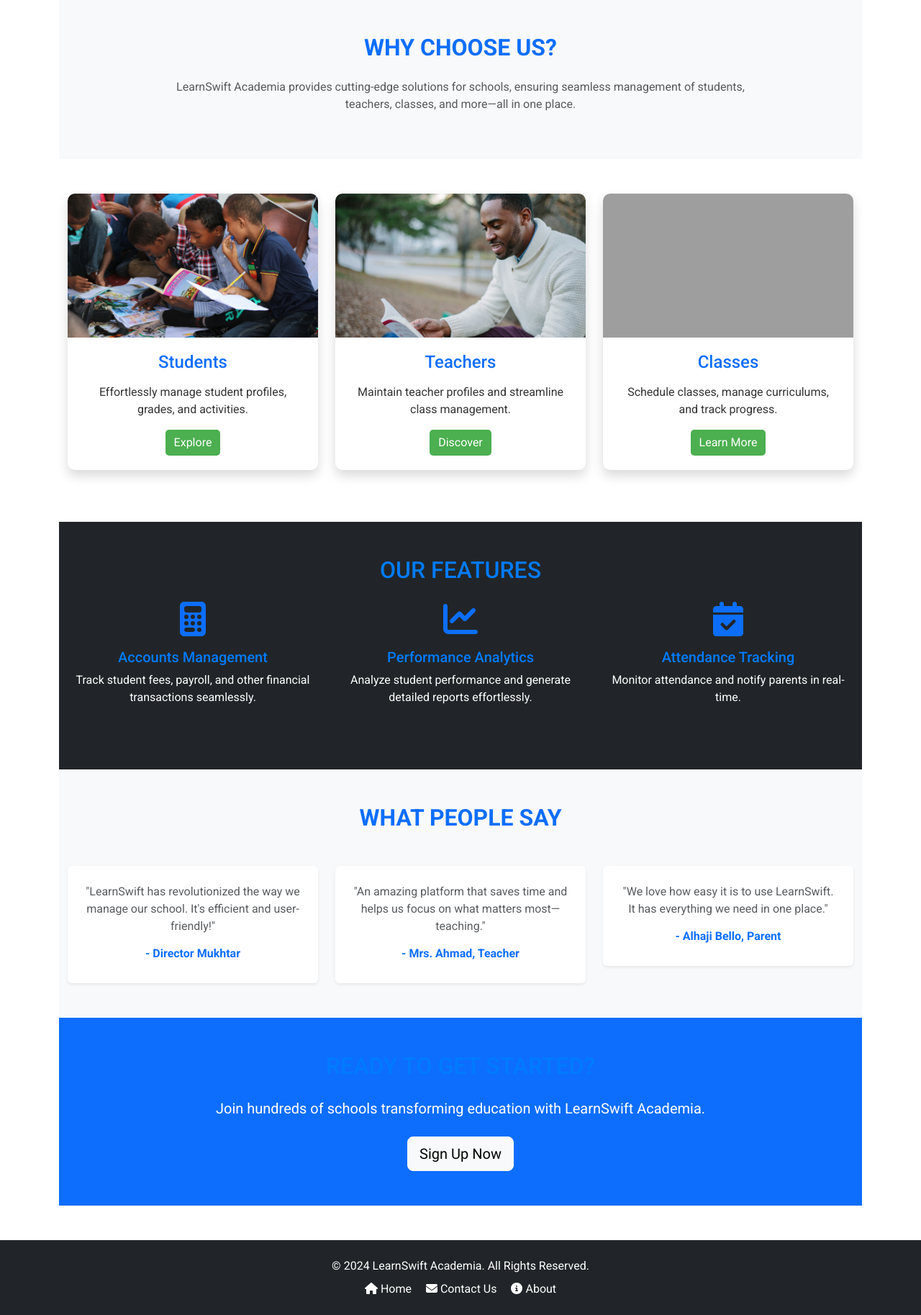
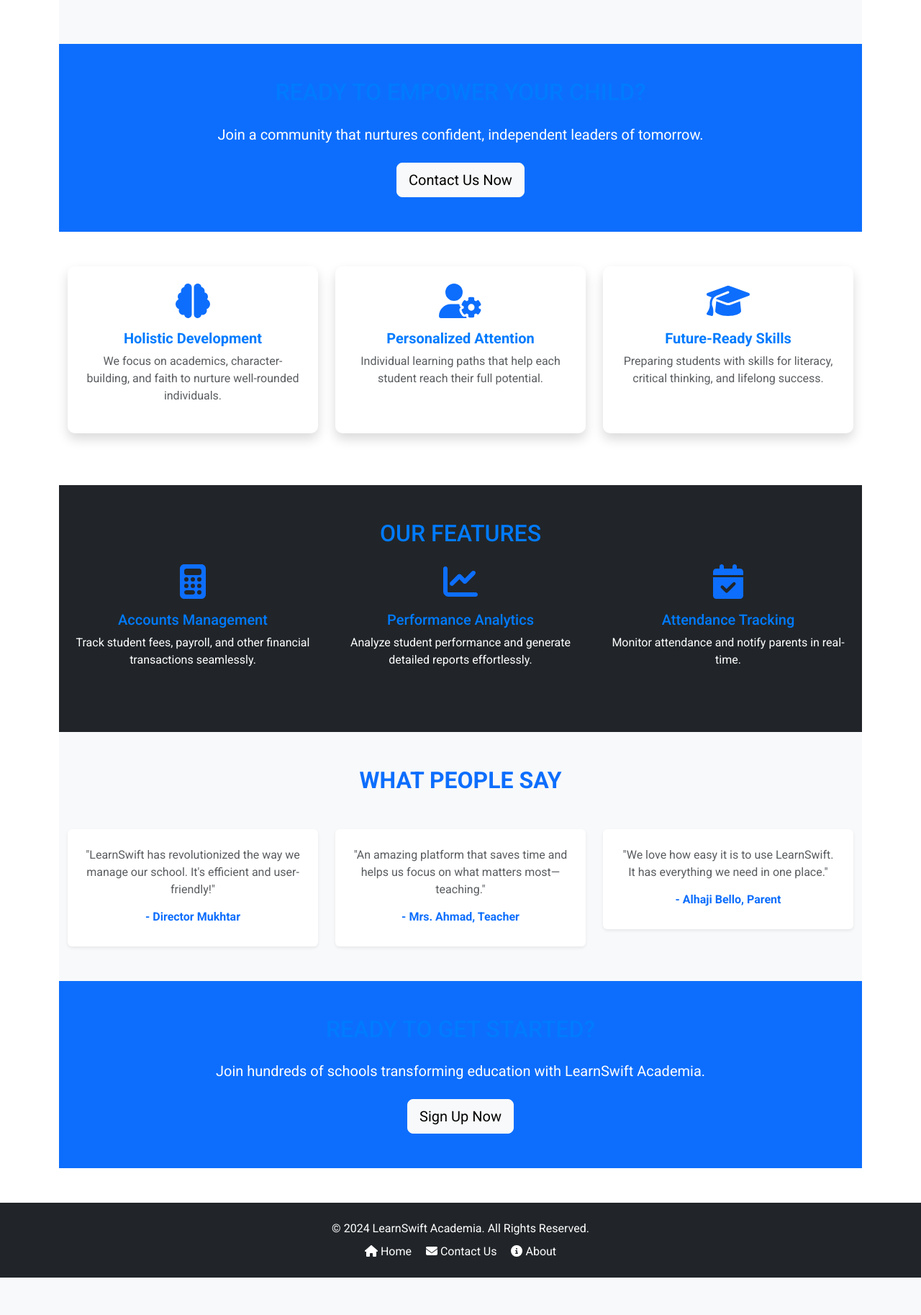
Before and after one commit to mpdedon/LSAApp, a Django app: page / in a window 1280 px wide. Shown: the part 905-2732 px from the top of the page at 72% size. After the commit the page ends 2680 px from the top, so only its background shows below. Run offline with Django 4.2, Linux system fonts and the light colour scheme; grey boxes are pictures that could not be loaded.

Commit message:
Adding requirements.txt file

```diff
--- a/core/templates/home.html
+++ b/core/templates/home.html
@@ -5,54 +5,54 @@
 {% block content %}
 {% load static %}
 <!-- Hero Section with Carousel -->
-<header class="hero bg-dark text-white position-relative" style="height: 100vh;">
-    <div class="overlay" style="background-color: rgba(0, 0, 0, 0.6); position: absolute; top: 0; left: 0; right: 0; bottom: 0;"></div>
+<header class="hero bg-dark text-white position-relative" style="height: 80vh; overflow: hidden;">
     <div id="heroCarousel" class="carousel slide h-100" data-bs-ride="carousel">
         <div class="carousel-inner h-100">
-            <!-- Slide 1: Holistic Development -->
+            <!-- Holistic Development Slide -->
             <div class="carousel-item active h-100">
-                <div class="container position-relative text-center h-100 d-flex flex-column justify-content-center align-items-center">
-                    <h1 class="display-3 fw-bold mb-3 animate__animated animate__fadeInDown">Holistic Development</h1>
+                <div class="overlay position-absolute top-0 start-0 w-100 h-100" style="background-color: rgba(0, 0, 0, 0.5);"></div>
+                <img src="{% static 'images/holistic.jpg' %}" class="d-block w-100 h-100 object-fit-cover" alt="Holistic Development">
+                <div class="carousel-caption d-flex flex-column justify-content-center align-items-center h-100">
+                    <h1 class="display-4 fw-bold mb-3 animate__animated animate__fadeInDown">Holistic Development</h1>
                     <p class="lead mb-4 animate__animated animate__fadeInUp">Balanced academics, character, and faith – nurturing well-rounded individuals ready to thrive.</p>
-                    <a href="#" class="btn btn-primary btn-lg animate__animated animate__zoomIn">Contact School for Enquiries</a>
+                    <a href="#" class="btn btn-primary btn-lg animate__animated animate__zoomIn">Contact School</a>
                 </div>
             </div>
 
-            <!-- Slide 2: Personalized Attention -->
+            <!-- Personalized Attention Slide -->
             <div class="carousel-item h-100">
-                <div class="container position-relative text-center h-100 d-flex flex-column justify-content-center align-items-center">
-                    <h1 class="display-3 fw-bold mb-3 animate__animated animate__fadeInDown">Personalized Attention</h1>
+                <div class="overlay position-absolute top-0 start-0 w-100 h-100" style="background-color: rgba(0, 0, 0, 0.5);"></div>
+                <img src="{% static 'images/personalized.jpg' %}" class="d-block w-100 h-100 object-fit-cover" alt="Personalized Attention">
+                <div class="carousel-caption d-flex flex-column justify-content-center align-items-center h-100">
+                    <h1 class="display-4 fw-bold mb-3 animate__animated animate__fadeInDown">Personalized Attention</h1>
                     <p class="lead mb-4 animate__animated animate__fadeInUp">Tailored learning paths that nurture your child’s unique strengths and potential.</p>
                     <a href="#" class="btn btn-primary btn-lg animate__animated animate__zoomIn">Take Online Assessment</a>
                 </div>
             </div>
 
-            <!-- Slide 3: Character-Driven Education -->
+            <!-- Future-Ready Skills Slide -->
             <div class="carousel-item h-100">
-                <div class="container position-relative text-center h-100 d-flex flex-column justify-content-center align-items-center">
-                    <h1 class="display-3 fw-bold mb-3 animate__animated animate__fadeInDown">Character-Driven Education</h1>
-                    <p class="lead mb-4 animate__animated animate__fadeInUp">Building courage, honesty, and courtesy into everyday learning experiences.</p>
-                    <a href="#" class="btn btn-primary btn-lg animate__animated animate__zoomIn">Contact School for Enquiries</a>
+                <div class="overlay position-absolute top-0 start-0 w-100 h-100" style="background-color: rgba(0, 0, 0, 0.5);"></div>
+                <img src="{% static 'images/future_skills.jpg' %}" class="d-block w-100 h-100 object-fit-cover" alt="Future-Ready Skills">
+                <div class="carousel-caption d-flex flex-column justify-content-center align-items-center h-100">
+                    <h1 class="display-4 fw-bold mb-3 animate__animated animate__fadeInDown">Future-Ready Skills</h1>
+                    <p class="lead mb-4 animate__animated animate__fadeInUp">Equipping your child with literacy, critical thinking, and life skills for lifelong success.</p>
+                    <a href="#" class="btn btn-primary btn-lg animate__animated animate__zoomIn">Contact School</a>
                 </div>
             </div>
 
-            <!-- Slide 4: Parental Partnership -->
+            <!-- Parental Partnership Slide -->
             <div class="carousel-item h-100">
-                <div class="container position-relative text-center h-100 d-flex flex-column justify-content-center align-items-center">
-                    <h1 class="display-3 fw-bold mb-3 animate__animated animate__fadeInDown">Parental Partnership</h1>
+                <div class="overlay position-absolute top-0 start-0 w-100 h-100" style="background-color: rgba(0, 0, 0, 0.5);"></div>
+                <img src="{% static 'images/parental.jpg' %}" class="d-block w-100 h-100 object-fit-cover" alt="Parental Partnership">
+                <div class="carousel-caption d-flex flex-column justify-content-center align-items-center h-100">
+                    <h1 class="display-4 fw-bold mb-3 animate__animated animate__fadeInDown">Parental Partnership</h1>
                     <p class="lead mb-4 animate__animated animate__fadeInUp">Stay informed and involved through regular updates, workshops, and collaborative events.</p>
                     <a href="#" class="btn btn-primary btn-lg animate__animated animate__zoomIn">Take Online Assessment</a>
                 </div>
             </div>
 
-            <!-- Slide 5: Future-Ready Skills -->
-            <div class="carousel-item h-100">
-                <div class="container position-relative text-center h-100 d-flex flex-column justify-content-center align-items-center">
-                    <h1 class="display-3 fw-bold mb-3 animate__animated animate__fadeInDown">Future-Ready Skills</h1>
-                    <p class="lead mb-4 animate__animated animate__fadeInUp">Equipping your child with literacy, critical thinking, and life skills for lifelong success.</p>
-                    <a href="#" class="btn btn-primary btn-lg animate__animated animate__zoomIn">Contact School for Enquiries</a>
-                </div>
-            </div>
+            <!-- Character-Driven Education Slide -->
         </div>
 
         <!-- Carousel Controls -->
@@ -67,47 +67,105 @@
     </div>
 </header>
 
+<!-- Add these CSS styles to your stylesheet to perfect the carousel -->
+<style>
+    .hero {
+        position: relative;
+        overflow: hidden;
+    }
+    .carousel-inner {
+        height: 100vh;  /* Ensure the carousel takes full screen height */
+    }
+    .carousel-item {
+        height: 100%;  /* Ensure carousel items fill the full height of the carousel */
+    }
+    .carousel-item img {
+        object-fit: cover; /* Ensures the image fills the container without distortion */
+        width: 100%;  /* Ensures the image takes full width */
+        height: 100%;  /* Ensures the image takes full height */
+    }
+    .carousel-caption {
+        z-index: 2;
+        color: white;
+        text-shadow: 2px 2px 5px rgba(0, 0, 0, 0.7);
+    }
+    .carousel-caption h1 {
+        font-size: 3rem;
+        font-weight: bold;
+    }
+    .carousel-caption p {
+        font-size: 1.25rem;
+    }
+    .carousel-caption .btn {
+        font-size: 1.25rem;
+        padding: 10px 25px;
+        transition: background-color 0.3s ease;
+    }
+    .carousel-caption .btn:hover {
+        background-color: #0056b3;
+    }
+
+    /* Control Buttons */
+    .carousel-control-prev-icon,
+    .carousel-control-next-icon {
+        background-color: #007bff;
+        border-radius: 50%;
+    }
+
+    /* Make the carousel full height on mobile */
+    @media (max-width: 768px) {
+        .carousel-item {
+            height: 70vh;  /* Reduce height on smaller screens */
+        }
+        .carousel-caption h1 {
+            font-size: 2rem;
+        }
+        .carousel-caption p {
+            font-size: 1rem;
+        }
+    }
+</style>
+
 <!-- About Section -->
 <section class="py-5 bg-light">
     <div class="container text-center">
-        <h2 class="text-uppercase text-primary mb-4 fw-bold">Why Choose Us?</h2>
-        <p class="text-muted mx-auto" style="max-width: 800px;">LearnSwift Academia provides cutting-edge solutions for schools, ensuring seamless management of students, teachers, classes, and more—all in one place.</p>
+        <h2 class="text-uppercase text-primary mb-4 fw-bold">Why Choose LearnSwift Academia?</h2>
+        <p class="text-muted mx-auto" style="max-width: 800px;">We understand that every child is unique. Our holistic approach integrates academics, character, and Islamic values to ensure your child thrives academically and personally.</p>
     </div>
 </section>
 
-<!-- Cards Section -->
-<section class="container py-5">
-    <div class="row text-center">
-        <!-- Students -->
-        <div class="col-lg-4 col-md-6 mb-4">
-            <div class="card shadow border-0">
-                <img src="{% static 'images/student.jpg' %}" class="card-img-top" alt="Students">
-                <div class="card-body">
-                    <h5 class="card-title text-primary">Students</h5>
-                    <p class="card-text">Effortlessly manage student profiles, grades, and activities.</p>
-                    <a href="#" class="btn btn-primary">Explore</a>
+<!-- Call to Action Section -->
+<section class="bg-primary text-white text-center py-5">
+    <div class="container">
+        <h2 class="text-uppercase mb-4">Ready to Empower Your Child?</h2>
+        <p class="lead mb-4">Join a community that nurtures confident, independent leaders of tomorrow.</p>
+        <a href="#" class="btn btn-light btn-lg">Contact Us Now</a>
+    </div>
+</section>
+
+<!-- Key Benefits Section -->
+<section class="py-5">
+    <div class="container">
+        <div class="row">
+            <div class="col-lg-4 mb-4">
+                <div class="card h-100 shadow border-0 text-center p-4">
+                    <i class="fas fa-brain fa-3x text-primary mb-3"></i>
+                    <h5 class="fw-bold">Holistic Development</h5>
+                    <p class="text-muted">We focus on academics, character-building, and faith to nurture well-rounded individuals.</p>
                 </div>
             </div>
-        </div>
-        <!-- Teachers -->
-        <div class="col-lg-4 col-md-6 mb-4">
-            <div class="card shadow border-0">
-                <img src="{% static 'images/teacher.jpg' %}" class="card-img-top" alt="Teachers">
-                <div class="card-body">
-                    <h5 class="card-title text-primary">Teachers</h5>
-                    <p class="card-text">Maintain teacher profiles and streamline class management.</p>
-                    <a href="#" class="btn btn-primary">Discover</a>
+            <div class="col-lg-4 mb-4">
+                <div class="card h-100 shadow border-0 text-center p-4">
+                    <i class="fas fa-user-cog fa-3x text-primary mb-3"></i>
+                    <h5 class="fw-bold">Personalized Attention</h5>
+                    <p class="text-muted">Individual learning paths that help each student reach their full potential.</p>
                 </div>
             </div>
-        </div>
-        <!-- Classes -->
-        <div class="col-lg-4 col-md-6 mb-4">
-            <div class="card shadow border-0">
-                <img src="{% static 'images/class.jpg' %}" class="card-img-top" alt="Classes">
-                <div class="card-body">
-                    <h5 class="card-title text-primary">Classes</h5>
-                    <p class="card-text">Schedule classes, manage curriculums, and track progress.</p>
-                    <a href="#" class="btn btn-primary">Learn More</a>
+            <div class="col-lg-4 mb-4">
+                <div class="card h-100 shadow border-0 text-center p-4">
+                    <i class="fas fa-graduation-cap fa-3x text-primary mb-3"></i>
+                    <h5 class="fw-bold">Future-Ready Skills</h5>
+                    <p class="text-muted">Preparing students with skills for literacy, critical thinking, and lifelong success.</p>
                 </div>
             </div>
         </div>
```
Also changed, not shown: requirements.txt (added, +20 -0 lines), core/static/images/future_skills.jpg (added), core/static/images/holistic.jpg (added), core/static/images/parental.jpg (added), core/static/images/personalized.jpg (added).
